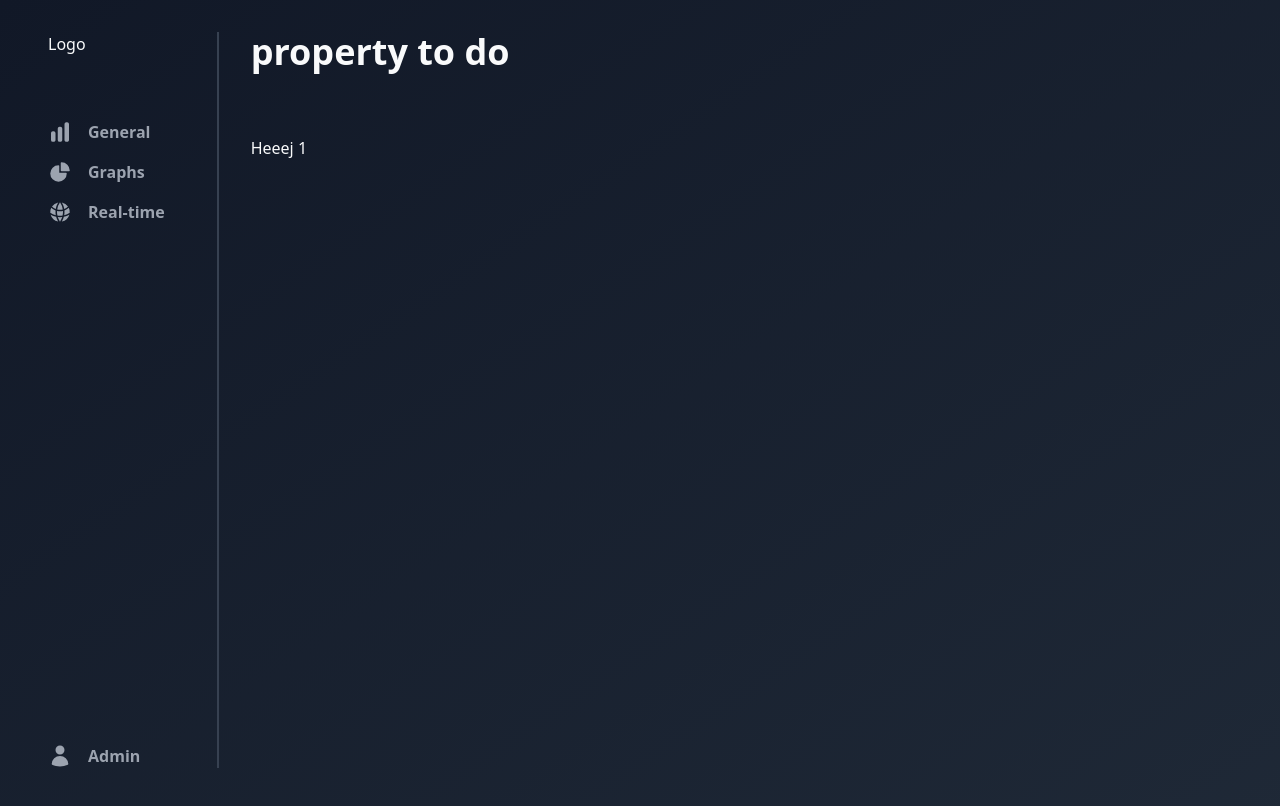
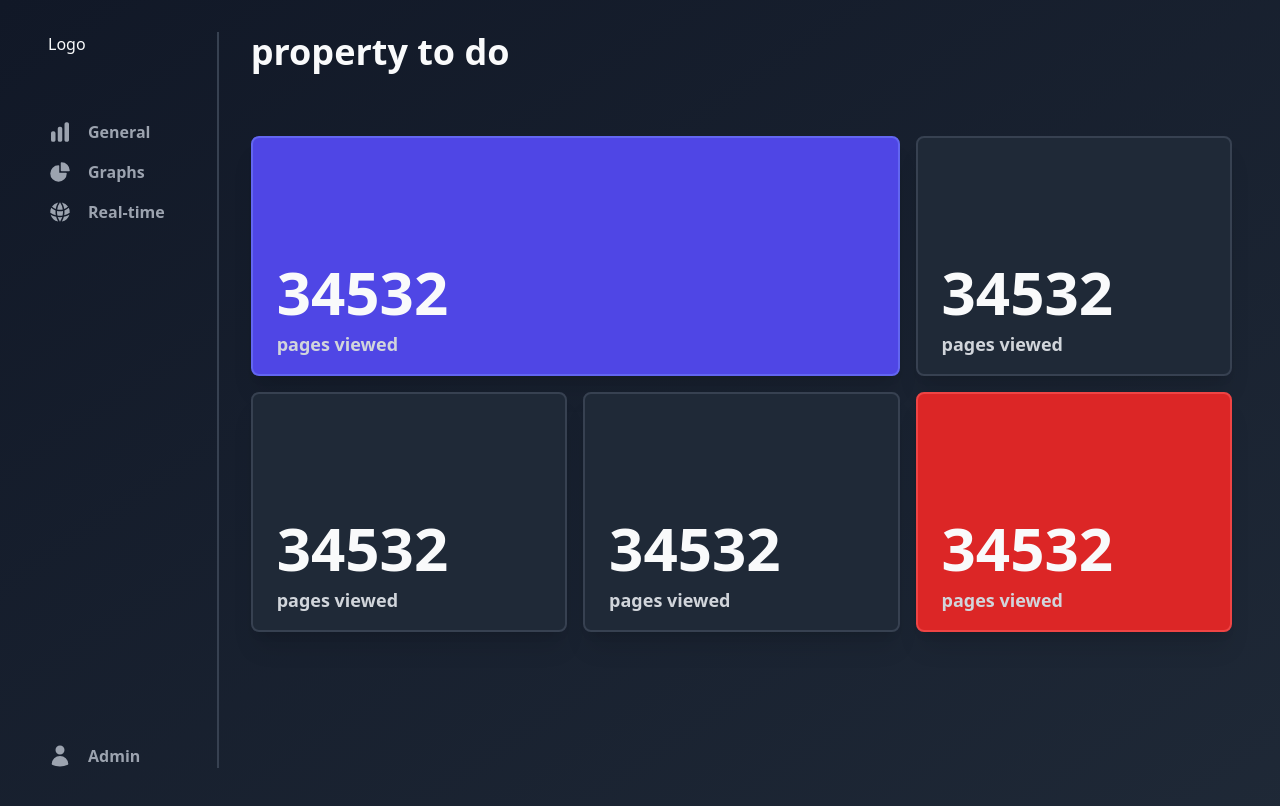
Before and after one commit to Borys35/analytics, a Next.js app in the folder dashboard/: page /dashboard/1 in a window 1280 px wide. Shown: the top 806 px of the page. Built offline with nearby package versions, Linux system fonts and the light colour scheme.

Commit message:
Style dashboard/[id]/page.tsx

```diff
--- a/dashboard/app/dashboard/[id]/page.tsx
+++ b/dashboard/app/dashboard/[id]/page.tsx
@@ -1,7 +1,22 @@
+import StatsItem from "@/ui/dashboard/property/StatsItem";
+
 const PropertyPage = async ({ params }: { params: { id: string } }) => {
   const { id } = params;
 
-  return <>Heeej {id}</>;
+  return (
+    <div className="grid lg:grid-cols-2 xl:grid-cols-3 gap-4">
+      <StatsItem
+        count="34532"
+        title="pages viewed"
+        variant="primary"
+        className="lg:col-span-2"
+      />
+      <StatsItem count="34532" title="pages viewed" />
+      <StatsItem count="34532" title="pages viewed" />
+      <StatsItem count="34532" title="pages viewed" />
+      <StatsItem count="34532" title="pages viewed" variant="error" />
+    </div>
+  );
 };
 
 export default PropertyPage;
--- /dev/null
+++ b/dashboard/ui/dashboard/property/StatsItem.tsx
@@ -0,0 +1,32 @@
+import classNames from "classnames";
+import { FC } from "react";
+
+interface Props {
+  count: string;
+  title: string;
+  variant?: "default" | "primary" | "error";
+  className?: string;
+}
+
+const StatsItem: FC<Props> = ({
+  count,
+  title,
+  variant = "default",
+  className,
+}) => {
+  return (
+    <div
+      className={classNames(
+        "box px-6 py-4 flex flex-col-reverse gap-2 min-h-[240px]",
+        { "border-primary-500 bg-primary-600": variant === "primary" },
+        { "border-red-500 bg-red-600": variant === "error" },
+        className
+      )}
+    >
+      <p className="text-lg font-bold">{title}</p>
+      <p className="text-6xl text-neutral-50 font-bold">{count}</p>
+    </div>
+  );
+};
+
+export default StatsItem;
```
